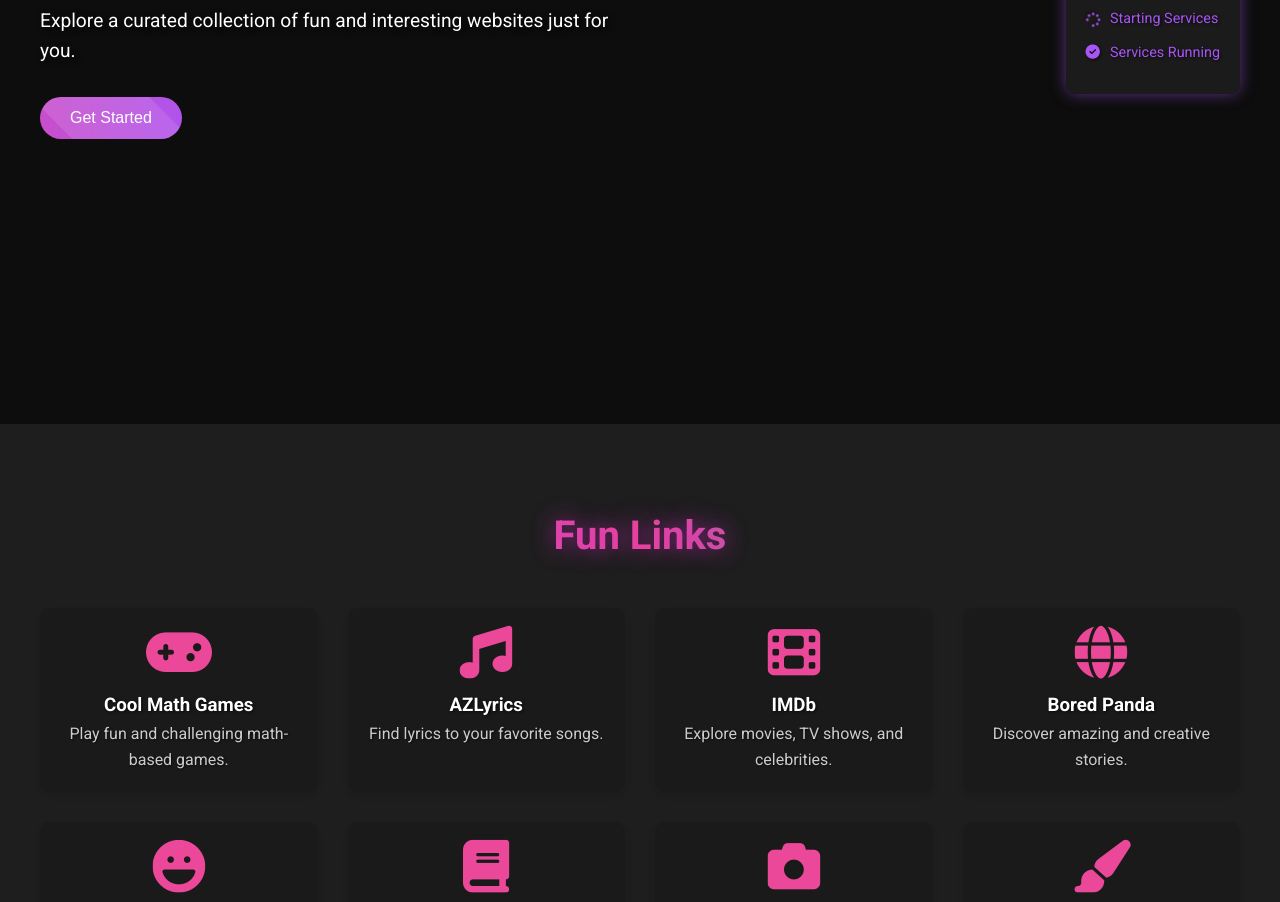
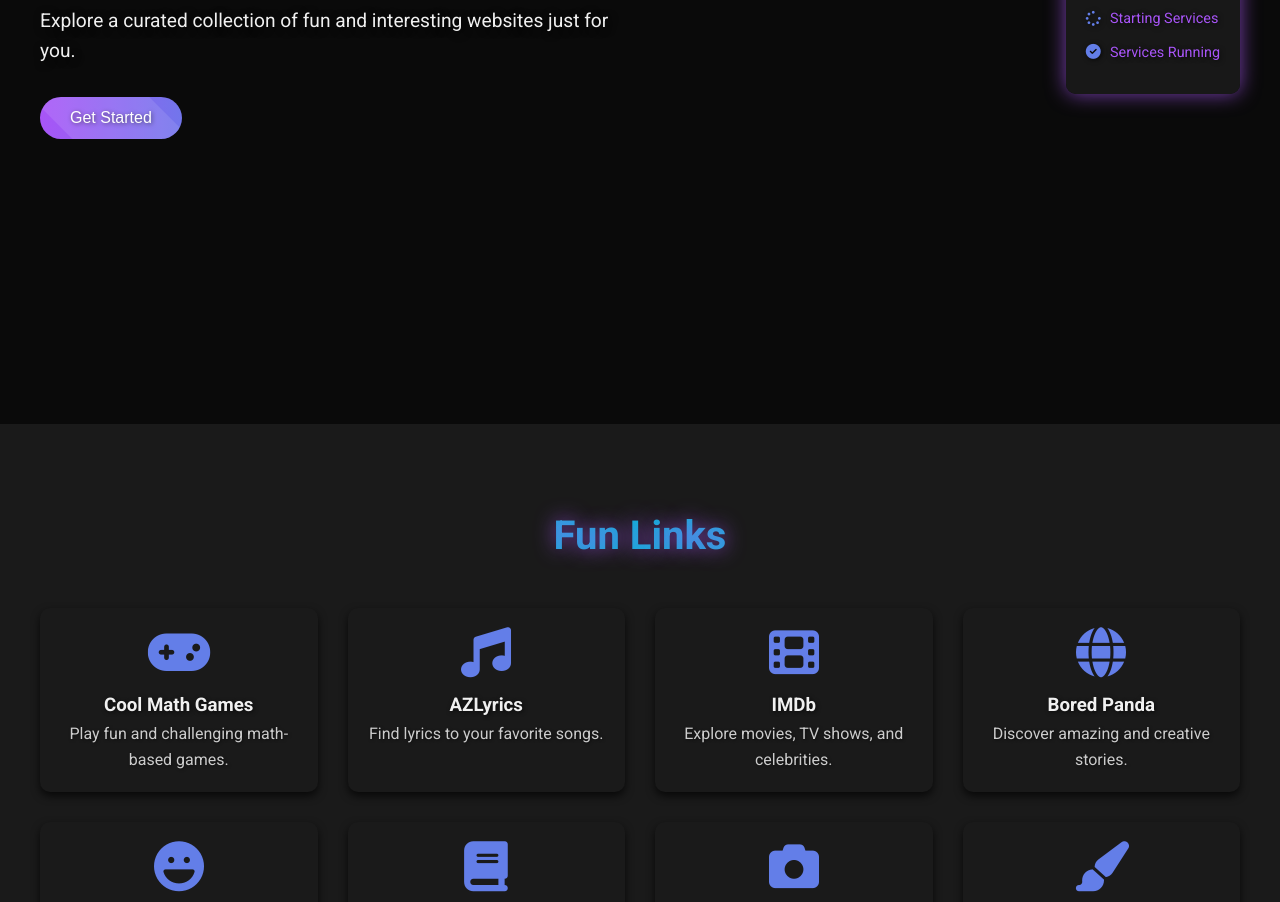
Before and after one commit to LOKXO/lokxo.github.io, a plain HTML site: page index.html in a window 1280 px wide. Shown: the part 376-1278 px from the top of the page. Drawn offline with Linux system fonts and the light colour scheme; a small style sheet from the web is missing.

Commit message:
Update styles.css

```diff
--- a/styles.css
+++ b/styles.css
@@ -7,23 +7,25 @@
 
 /* Variables for Themes */
 :root {
-    --bg-color: #0d0d0d; /* Even darker background */
-    --text-color: #ffffff;
+    --bg-color: #0a0a0a; /* Even darker background */
+    --text-color: #f0f0f0;
     --card-bg: #1a1a1a;
-    --btn-bg: linear-gradient(270deg, #a855f7, #ec4899, #06b6d4);
-    --nav-bg: rgba(13, 13, 13, 0.7);
-    --gradient-text: linear-gradient(90deg, #a855f7, #ec4899, #06b6d4);
-    --gradient-animation: gradientAnimation 15s ease infinite;
+    --btn-bg: linear-gradient(270deg, #a855f7, #06b6d4, #a855f7); /* Purple and Neon Blue */
+    --nav-bg: rgba(10, 10, 10, 0.8);
+    --gradient-text: linear-gradient(90deg, #a855f7, #06b6d4, #a855f7); /* Purple and Neon Blue */
+    --gradient-animation: gradientAnimation 20s ease infinite; /* Slower animation */
+    --shadow-color: rgba(0, 0, 0, 0.7);
 }
 
 body.light-theme {
-    --bg-color: #1a1a1a;
-    --text-color: #f5f5f5;
-    --card-bg: #2e2e2e;
-    --btn-bg: linear-gradient(270deg, #06b6d4, #ec4899, #a855f7);
-    --nav-bg: rgba(26, 26, 26, 0.7);
-    --gradient-text: linear-gradient(90deg, #06b6d4, #ec4899, #a855f7);
-    --gradient-animation: gradientAnimation 15s ease infinite;
+    --bg-color: #0d0d0d;
+    --text-color: #e0e0e0;
+    --card-bg: #2a2a2a;
+    --btn-bg: linear-gradient(270deg, #06b6d4, #a855f7, #06b6d4); /* Neon Blue and Purple */
+    --nav-bg: rgba(13, 13, 13, 0.8);
+    --gradient-text: linear-gradient(90deg, #06b6d4, #a855f7, #06b6d4);
+    --gradient-animation: gradientAnimation 25s ease infinite;
+    --shadow-color: rgba(0, 0, 0, 0.8);
 }
 
 body {
@@ -41,7 +43,7 @@
     top: 0;
     left: 0;
     background: var(--nav-bg);
-    background: linear-gradient(90deg, rgba(128,0,128,0.7), rgba(255,105,180,0.7), rgba(0,255,255,0.7));
+    background: linear-gradient(90deg, rgba(128,0,128,0.7), rgba(0,255,255,0.7), rgba(128,0,128,0.7)); /* Enhanced Purple and Neon Blue */
     padding: 15px 40px;
     display: flex;
     justify-content: space-between;
@@ -60,7 +62,7 @@
     cursor: pointer;
     animation: var(--gradient-animation);
     background-size: 400% 400%;
-    text-shadow: 0 0 10px rgba(168,85,247,0.5);
+    text-shadow: 0 0 15px rgba(168,85,247,0.7);
 }
 
 .nav-links {
@@ -80,7 +82,7 @@
     position: relative;
     transition: color 0.3s ease;
     cursor: pointer;
-    text-shadow: 2px 2px 4px rgba(0,0,0,0.5);
+    text-shadow: 2px 2px 6px var(--shadow-color);
 }
 
 .nav-links a::after {
@@ -101,7 +103,7 @@
 
 .nav-links a:hover {
     color: #a855f7;
-    text-shadow: 2px 2px 8px rgba(168,85,247,0.7);
+    text-shadow: 2px 2px 12px rgba(168,85,247,0.9);
 }
 
 /* Icon in Nav Links (GitHub) */
@@ -111,7 +113,7 @@
 }
 
 .nav-links a i:hover {
-    color: #ec4899;
+    color: #06b6d4;
 }
 
 /* Hamburger Menu */
@@ -157,15 +159,15 @@
     -webkit-background-clip: text;
     -webkit-text-fill-color: transparent;
     margin-bottom: 20px;
-    animation: var(--gradient-animation);
+    animation: none; /* Removed animation for fixed gradient */
     background-size: 400% 400%;
-    text-shadow: 0 0 15px rgba(168,85,247,0.7);
+    text-shadow: 0 0 20px rgba(168,85,247,0.8); /* Stronger glow */
 }
 
 .normal-text {
     font-size: 1.2rem;
     margin-bottom: 30px;
-    text-shadow: 2px 2px 6px rgba(0,0,0,0.7);
+    text-shadow: 2px 2px 8px var(--shadow-color);
 }
 
 .btn {
@@ -176,11 +178,11 @@
     color: #ffffff;
     font-size: 1rem;
     cursor: pointer;
-    transition: transform 0.3s, box-shadow 0.3s, background-position 5s ease;
+    transition: transform 0.3s, box-shadow 0.3s;
     position: relative;
     overflow: hidden;
     background-size: 600% 600%;
-    animation: var(--gradient-animation);
+    text-shadow: 1px 1px 4px rgba(0,0,0,0.6);
 }
 
 .btn::after {
@@ -202,7 +204,7 @@
 
 .btn:hover {
     transform: translateY(-5px);
-    box-shadow: 0 10px 20px rgba(0,0,0,0.2);
+    box-shadow: 0 10px 20px rgba(0,0,0,0.4);
 }
 
 /* Ripple Effect */
@@ -228,12 +230,12 @@
 
 /* Linux Status Box */
 .linux-status {
-    background-color: rgba(30, 30, 30, 0.8);
+    background-color: rgba(26, 26, 26, 0.9);
     padding: 20px;
     border-radius: 10px;
     margin-left: 40px;
     color: #a855f7;
-    box-shadow: 0 0 15px rgba(168,85,247,0.5);
+    box-shadow: 0 0 20px rgba(168,85,247,0.7);
 }
 
 .linux-status p {
@@ -241,11 +243,28 @@
     display: flex;
     align-items: center;
     font-size: 0.9rem;
-    text-shadow: 1px 1px 3px rgba(0,0,0,0.7);
+    text-shadow: 1px 1px 5px rgba(0,0,0,0.7);
 }
 
 .linux-status i {
     margin-right: 10px;
+    animation: pulse 3s infinite;
+}
+
+/* Pulse Animation for Icons */
+@keyframes pulse {
+    0% {
+        transform: scale(1);
+        color: #a855f7;
+    }
+    50% {
+        transform: scale(1.1);
+        color: #06b6d4;
+    }
+    100% {
+        transform: scale(1);
+        color: #a855f7;
+    }
 }
 
 /* Sections */
@@ -255,7 +274,7 @@
 }
 
 .section:nth-of-type(even) {
-    background-color: #1e1e1e;
+    background-color: #1a1a1a;
     transition: background-color 0.3s;
 }
 
@@ -266,49 +285,8 @@
     background: var(--gradient-text);
     -webkit-background-clip: text;
     -webkit-text-fill-color: transparent;
-    animation: gradientGlow 4s ease-in-out infinite;
-    text-shadow: 0 0 10px rgba(168,85,247,0.7);
-}
-
-.gradient-text:hover {
-    animation: gradientGlowHover 4s ease-in-out infinite;
-}
-
-/* Animation for Gradient Text */
-@keyframes gradientAnimation {
-    0% {
-        background-position: 0% 50%;
-    }
-    50% {
-        background-position: 100% 50%;
-    }
-    100% {
-        background-position: 0% 50%;
-    }
-}
-
-@keyframes gradientGlow {
-    0% {
-        text-shadow: 0 0 15px rgba(168,85,247,0.7);
-    }
-    50% {
-        text-shadow: 0 0 30px rgba(255,0,150,0.7);
-    }
-    100% {
-        text-shadow: 0 0 15px rgba(168,85,247,0.7);
-    }
-}
-
-@keyframes gradientGlowHover {
-    0% {
-        text-shadow: 0 0 20px rgba(168,85,247,0.8);
-    }
-    50% {
-        text-shadow: 0 0 35px rgba(255,0,150,0.8);
-    }
-    100% {
-        text-shadow: 0 0 20px rgba(168,85,247,0.8);
-    }
+    animation: none; /* Fixed gradient without animation */
+    text-shadow: 0 0 20px rgba(168,85,247,0.8);
 }
 
 /* Content Container */
@@ -325,58 +303,41 @@
     border-radius: 10px;
     padding: 20px;
     text-align: center;
-    cursor: pointer;
+    cursor: default;
     transition: transform 0.3s, box-shadow 0.3s, background-color 0.3s;
     position: relative;
     overflow: hidden;
-    box-shadow: 0 4px 6px rgba(0,0,0,0.1);
-    cursor: default;
+    box-shadow: 0 4px 8px var(--shadow-color);
 }
 
 .card:hover {
     transform: translateY(-10px);
-    box-shadow: 0 10px 20px rgba(0,0,0,0.2);
-    background-color: #2e2e2e;
+    box-shadow: 0 12px 24px rgba(0,0,0,0.5);
+    background-color: #252525;
 }
 
 .card i {
     color: #a855f7;
     margin-bottom: 15px;
-    animation: pulse 2s infinite;
+    animation: pulse 3s infinite;
 }
 
 .card h3 a {
     text-decoration: none;
     color: var(--text-color);
     transition: color 0.3s ease;
-    text-shadow: 1px 1px 3px rgba(0,0,0,0.7);
+    text-shadow: 1px 1px 4px rgba(0,0,0,0.7);
 }
 
 .card h3 a:hover {
-    color: #ec4899;
-    text-shadow: 1px 1px 6px rgba(236,72,153,0.9);
+    color: #06b6d4;
+    text-shadow: 1px 1px 6px rgba(6,182,212,0.9);
 }
 
 .card p {
     font-size: 1rem;
     color: #cccccc;
-    text-shadow: 1px 1px 2px rgba(0,0,0,0.5);
-}
-
-/* Pulse Animation for Icons */
-@keyframes pulse {
-    0% {
-        transform: scale(1);
-        color: #a855f7;
-    }
-    50% {
-        transform: scale(1.1);
-        color: #ec4899;
-    }
-    100% {
-        transform: scale(1);
-        color: #a855f7;
-    }
+    text-shadow: 1px 1px 3px rgba(0,0,0,0.5);
 }
 
 /* Contact Section */
@@ -401,10 +362,10 @@
     margin-bottom: 20px;
     border: none;
     border-radius: 5px;
-    background-color: #2e2e2e;
+    background-color: #2a2a2a;
     color: var(--text-color);
     transition: background-color 0.3s, color 0.3s;
-    box-shadow: inset 0 0 5px rgba(0,0,0,0.5);
+    box-shadow: inset 0 0 5px rgba(0,0,0,0.6);
 }
 
 #contact-form input::placeholder,
@@ -423,7 +384,7 @@
     padding: 20px;
     color: #777777;
     transition: background-color 0.3s, color 0.3s;
-    text-shadow: 1px 1px 2px rgba(0,0,0,0.5);
+    text-shadow: 2px 2px 4px var(--shadow-color);
 }
 
 footer a {
@@ -433,8 +394,8 @@
 }
 
 footer a:hover {
-    color: #ec4899;
-    text-shadow: 1px 1px 3px rgba(236,72,153,0.7);
+    color: #06b6d4;
+    text-shadow: 1px 1px 3px rgba(6,182,212,0.7);
 }
 
 /* Modal */
@@ -528,7 +489,7 @@
     .linux-status {
         margin-left: 0;
         margin-top: 20px;
-        width: 100%;
+        width: 80%;
     }
 }
 
@@ -586,7 +547,7 @@
 
 /* Enhanced Gradient Glow for Text */
 .gradient-glow {
-    text-shadow: 0 0 15px rgba(168,85,247,0.7), 0 0 30px rgba(255,0,150,0.5);
+    text-shadow: 0 0 20px rgba(168,85,247,0.8), 0 0 40px rgba(6,182,212,0.6);
 }
 
 /* Fix for GitHub Icon Alignment */
```
